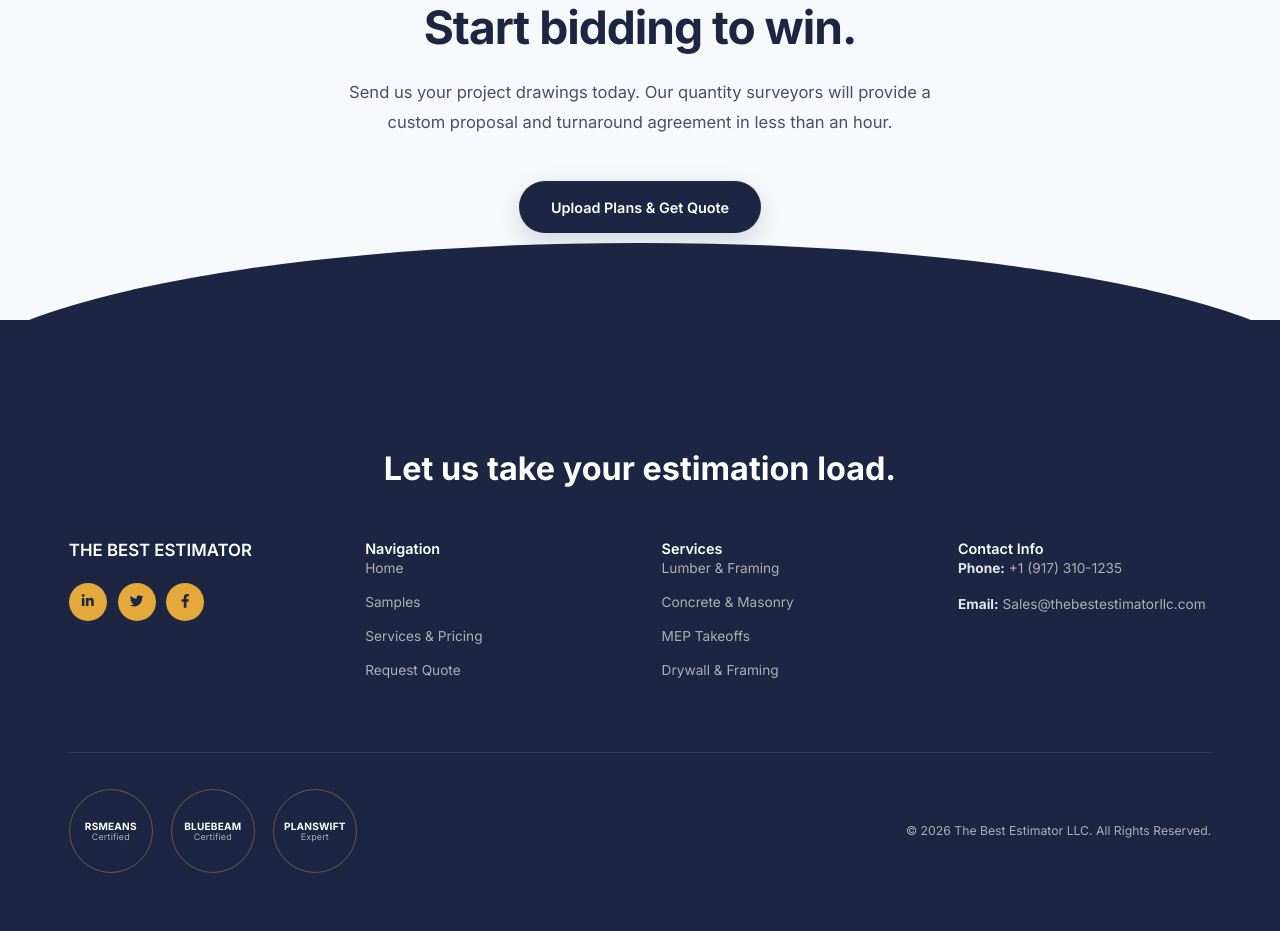
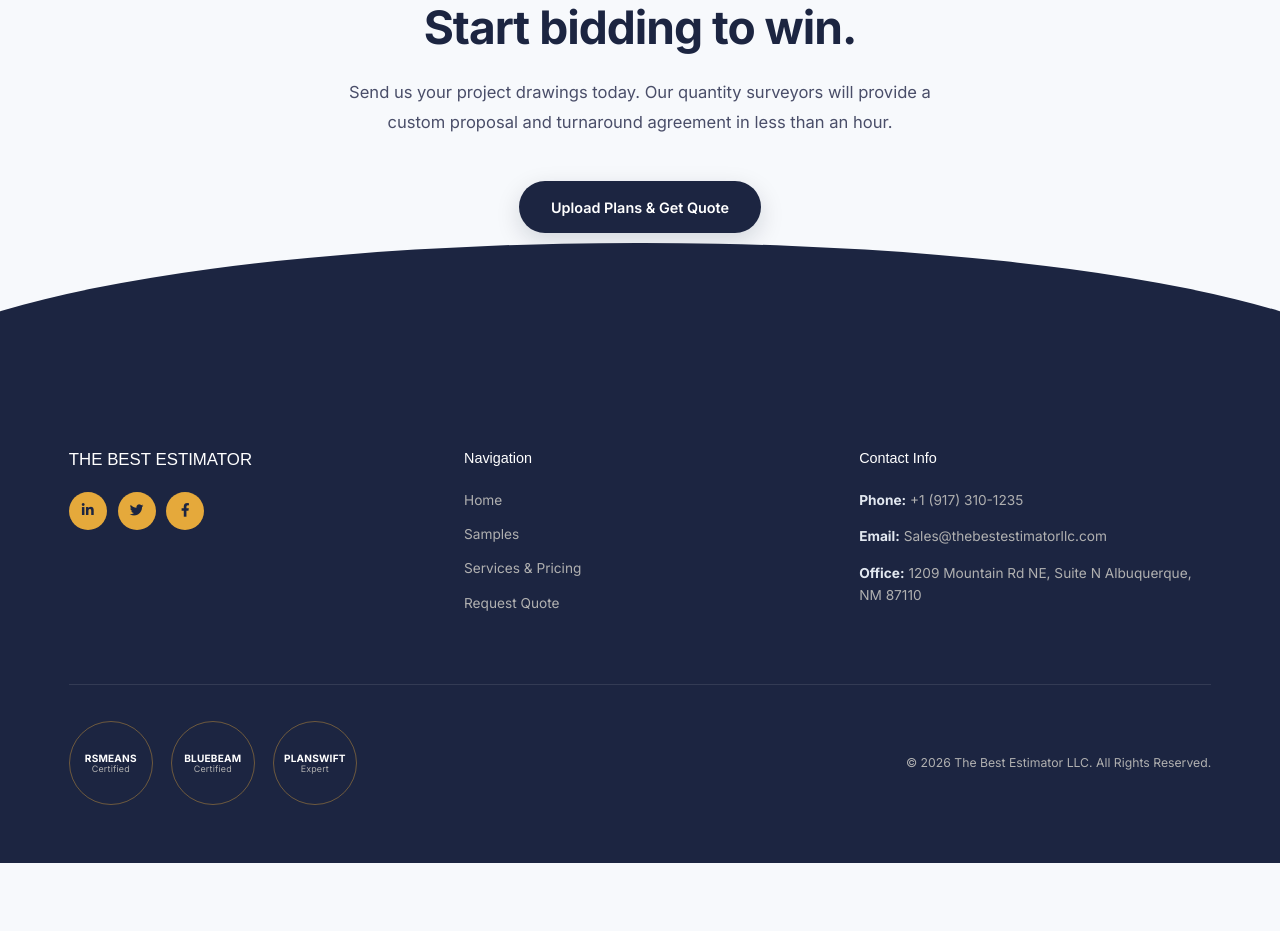
Before and after one commit to abdullahfazal969-alt/TheBestEstimatorLLC, a Flask app: page / in a window 1280 px wide; the page is wider, and only the part inside the window is pictured. Shown: the part 4029-4960 px from the top of that part. After the commit the page ends 4892 px from the top of that part, so only its background shows below. Run offline with Flask 3, Linux system fonts and the light colour scheme; some libraries are stand-ins or nearby versions.

Commit message:
footer done

```diff
--- a/static/css/style.css
+++ b/static/css/style.css
@@ -279,8 +279,8 @@ h6 {
     content: "";
     position: absolute;
     top: -6vw;
-    left: -5%;
-    right: -5%;
+    left: -10%;
+    right: -10%;
     height: 12vw;
     min-height: 90px;
     max-height: 220px;
@@ -307,7 +307,8 @@ h6 {
 
 .footer-cta-text {
     font-size: clamp(1.5rem, 3vw, 2.25rem);
-    font-weight: 700;
+    font-weight: 500;
+    font-family: pp-mori, sans-serif;
     color: #ffffff;
     margin: 0;
 }
@@ -323,6 +324,8 @@ h6 {
 .footer-info h3,
 .footer-links-col h4 {
     color: #ffffff;
+    font-family: pp-mori, sans-serif;
+    font-weight: 500;
 }
 
 .footer-links-col a,
--- a/templates/base.html
+++ b/templates/base.html
@@ -77,18 +77,16 @@
         <footer id="site-footer">
             <div class="footer-container">
                 <!-- Brand Value Statement (Centered) -->
-                <div class="footer-top-cta">
-                    <h2 class="footer-cta-text">
-                        Let us take your estimation load.
-                    </h2>
-                </div>
 
                 <div class="footer-grid">
                     <div class="footer-info">
                         <h3 class="footer-logo">THE BEST ESTIMATOR</h3>
 
                         <div class="social-links">
-                            <a href="#" target="_blank" aria-label="LinkedIn"
+                            <a
+                                href="https://www.linkedin.com/company/best-estimators-llc"
+                                target="_blank"
+                                aria-label="LinkedIn"
                                 ><i class="fab fa-linkedin-in"></i
                             ></a>
                             <a href="#" target="_blank" aria-label="Twitter"
@@ -101,6 +99,7 @@
                     </div>
                     <div class="footer-links-col">
                         <h4>Navigation</h4>
+                        <br />
                         <a href="{{ url_for('index') }}"
                             >Home <i class="fas fa-chevron-right link-arrow"></i
                         ></a>
@@ -117,17 +116,10 @@
                             <i class="fas fa-chevron-right link-arrow"></i
                         ></a>
                     </div>
-                    <div class="footer-links-col">
-                        <h4>Services</h4>
-                        <a href="{{ url_for('pricing') }}">Lumber & Framing</a>
-                        <a href="{{ url_for('pricing') }}"
-                            >Concrete & Masonry</a
-                        >
-                        <a href="{{ url_for('pricing') }}">MEP Takeoffs</a>
-                        <a href="{{ url_for('pricing') }}">Drywall & Framing</a>
-                    </div>
+
                     <div class="footer-links-col contact-col">
                         <h4>Contact Info</h4>
+                        <br />
                         <p>
                             <strong>Phone:</strong>
                             <a href="tel:+19173101235">+1 (917) 310-1235</a>
@@ -136,6 +128,13 @@
                             <strong>Email:</strong>
                             <a href="mailto:Sales@thebestestimatorllc.com"
                                 >Sales@thebestestimatorllc.com</a
+                            >
+                        </p>
+                        <p>
+                            <strong>Office:</strong>
+                            <a
+                                >1209 Mountain Rd NE, Suite N Albuquerque, NM
+                                87110</a
                             >
                         </p>
                     </div>
```
